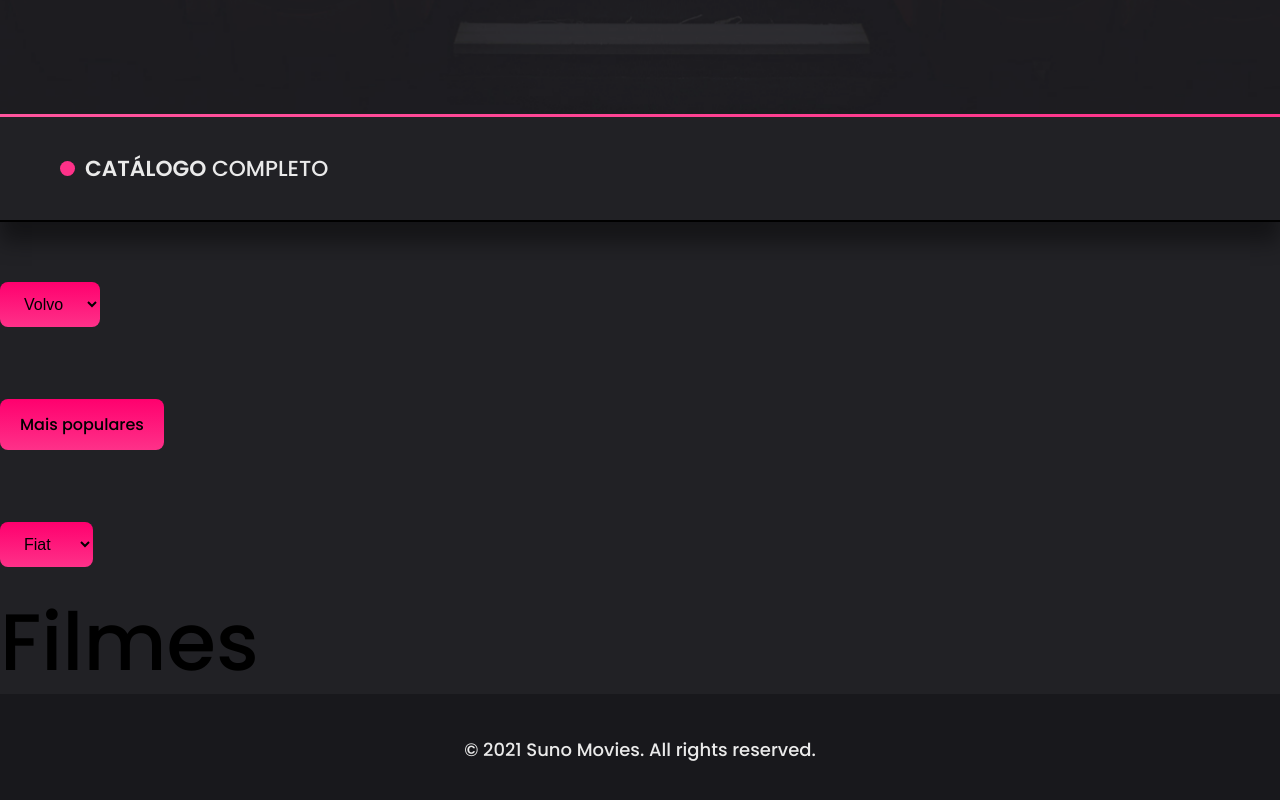
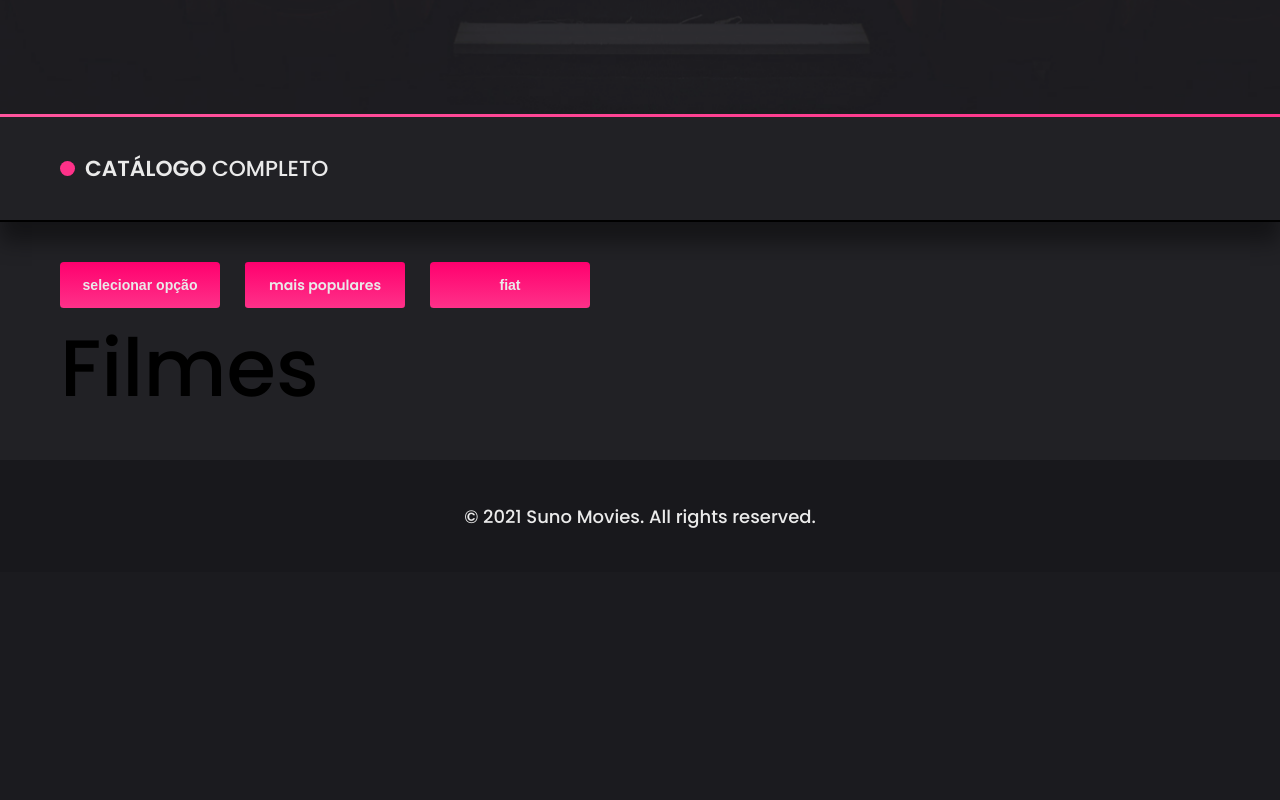
Before and after one commit to caiohenrique-developer/suno-movies, a Next.js app: page /catalogue in a window 1280 px wide. Shown: the part 690-1490 px from the top of the page. After the commit the page ends 1262 px from the top, so only its background shows below. Built offline with nearby package versions, Linux system fonts and the light colour scheme.

Commit message:
:chart_with_upwards_trend: [ WIP ]: Creating the catalogue page button filters

```diff
--- a/src/components/Header/index.tsx
+++ b/src/components/Header/index.tsx
@@ -140,6 +140,7 @@ export const Header = () => {
                         </a>
                       </Link>
                       <Link href='/selected-movie'>
+                        {/* remove selected-movie and set the correct link */}
                         <a
                           onClick={handleCollapse}
                           className='hvr-underline-from-center'
--- a/src/pages/catalogue/index.tsx
+++ b/src/pages/catalogue/index.tsx
@@ -43,6 +43,7 @@ export default function Catalogue() {
               <div>
                 <form>
                   <SelectBtn className='btn-pink'>
+                    <option value=''>Selecionar opção</option>
                     <option value='volvo'>Volvo</option>
                     <option value='saab'>Saab</option>
                     <option value='fiat'>Fiat</option>
--- a/src/styles/pages/Catalogue/index.ts
+++ b/src/styles/pages/Catalogue/index.ts
@@ -6,6 +6,7 @@ export const Container = styled.main`
   > section {
     background: var(--black_212);
 
+    /* first section */
     &:first-of-type {
       position: relative;
       z-index: 1;
@@ -48,8 +49,67 @@ export const Container = styled.main`
       }
     }
 
+    /* last section */
     &:last-of-type {
-      font-size: 5rem;
+      > div {
+        max-width: 1200px;
+        margin: auto;
+        padding: min(2.5rem, 3.2vw) min(1.25rem, 1.57vw);
+
+        > div {
+          &:first-of-type {
+            display: flex;
+
+            form select,
+            span {
+              width: min(10rem, 12.8vw);
+              height: 100%;
+
+              font-weight: 600;
+              font-size: min(0.9rem, 1.1vw);
+              text-transform: lowercase;
+              color: var(--white_EAE);
+            }
+
+            > div {
+              display: flex;
+              margin-right: min(1.563rem, 2vw);
+
+              form {
+                select {
+                }
+              }
+
+              span {
+                cursor: unset;
+                border-radius: min(0.2rem, 0.3vw);
+                margin-left: min(1.563rem, 2vw);
+              }
+            }
+
+            form {
+              select {
+                /* For IE10 */
+                &::-ms-expand {
+                  display: none;
+                }
+                appearance: none;
+                /* for Firefox */
+                -moz-appearance: none;
+                /* for Chrome */
+                -webkit-appearance: none;
+
+                text-align-last: center;
+                border-radius: min(0.25rem, 0.3vw);
+              }
+            }
+          }
+
+          &:last-of-type {
+            font-size: 5rem;
+          }
+        }
+      }
     }
   }
 `;
```
